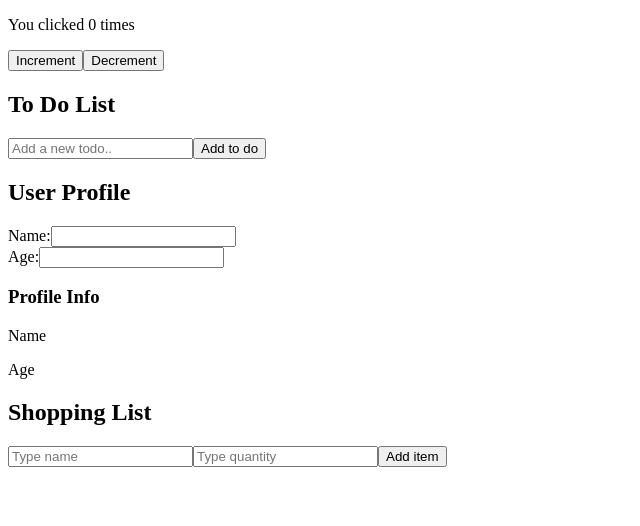
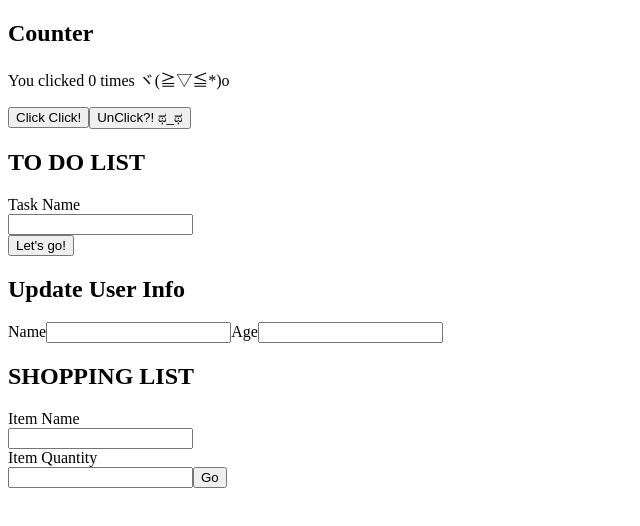
Before and after one commit to Maestro-Kira/react-practice-repository, a React (Vite) app: page / in a window 1280 px wide. Shown: the top 526 px of the page, without its empty margins (0-640 px from the left). Built offline with nearby package versions, Linux system fonts and the light colour scheme.

Commit message:
Practice react useState ShoppingList, Counter, Profile, ToDoList by myself

```diff
--- a/src/components/Counter.jsx
+++ b/src/components/Counter.jsx
@@ -1,30 +1,21 @@
 import { useState } from "react";
-import { useEffect } from "react";
 
 const Counter = () => {
-  const [count, setCount] = useState(() => {
-    let savedNumber = localStorage.getItem("number");
-    return savedNumber ? JSON.parse(savedNumber) : 0;
-  });
-
-  useEffect(() => {
-    localStorage.setItem("number", JSON.stringify(count));
-  }, [count]);
-
+  const [count, setCounter] = useState(0);
   const increment = () => {
-    setCount((prevCount) => prevCount + 1);
+    setCounter((prevNum) => prevNum + 1);
   };
 
   const decrement = () => {
-    setCount((prevCount) => prevCount - 1);
+    setCounter((prevNum) => prevNum - 1);
   };
 
   return (
     <div>
-      <p>You clicked {count} times</p>
-      <button onClick={increment}>Increment</button>
-
-      <button onClick={decrement}>Decrement</button>
+      <h1>Counter</h1>
+      <p>You clicked {count} times ヾ(≧▽≦*)o </p>
+      <button onClick={increment}>Click Click!</button>
+      <button onClick={decrement}>UnClick?! ಥ_ಥ</button>
     </div>
   );
 };
--- a/src/components/Profile.jsx
+++ b/src/components/Profile.jsx
@@ -1,51 +1,45 @@
 import { useState } from "react";
-
 const Profile = () => {
-  const [profile, setProfile] = useState({
+  const [userInfo, setUserInfo] = useState({
     name: "",
     age: "",
   });
 
-  const handleChange = (e) => {
-    console.log(e.target);
+  const changeData = (e) => {
+    e.preventDefault();
+    const { name, value } = e.target;
+    setUserInfo((previousData) => {
+      return {
+        ...previousData,
+        [name]: value,
+      };
+    });
+    console.log(userInfo);
+  };
 
-    const { name, value } = e.target;
-
-    setProfile((prevProfile) => ({
-      ...prevProfile,
-      [name]: value,
-    }));
-  };
   return (
     <div>
-      <h2>User Profile</h2>
-      <div>
-        <label>
-          Name:
+      <h1>Update User Info</h1>
+      <label>Name</label>
       <input
         type="text"
         name="name"
-            value={profile.name}
-            onChange={handleChange}
+        value={userInfo.name}
+        onChange={changeData}
       />
-        </label>
-      </div>
 
-      <div>
-        <label>
-          Age:
+      <label>Age</label>
       <input
         type="number"
         name="age"
-            value={profile.age}
-            onChange={handleChange}
+        value={userInfo.age}
+        onChange={changeData}
       />
-        </label>
-      </div>
-
-      <h3>Profile Info</h3>
-      <p>Name {profile.name}</p>
-      <p>Age {profile.age}</p>
+      <br />
+      <ul>
+        <p>{userInfo.name}</p>
+        <p>{userInfo.age}</p>
+      </ul>
     </div>
   );
 };
--- a/src/components/ShoppingList.jsx
+++ b/src/components/ShoppingList.jsx
@@ -1,49 +1,55 @@
 import { useState } from "react";
 
 const ShoppingList = () => {
-  const [items, setItems] = useState([]);
-  const [name, setName] = useState("");
-  const [quantity, setQuantity] = useState("");
-  const handleSubmit = (e) => {
+  const [cartItems, setCartItems] = useState([]);
+  const [itemName, setName] = useState("");
+  const [itemQuantity, setQuantity] = useState("");
+  const handleForm = (e) => {
     e.preventDefault();
-    if (!name || !quantity) {
-      return;
-    }
-
+    if (!itemName || !itemQuantity) return;
     const newItem = {
-      name,
-      quantity: parseInt(quantity),
+      itemName,
+      itemQuantity: Number(itemQuantity),
     };
 
-    setItems((prevItems) => [...prevItems, newItem]);
+    setCartItems((previousItems) => {
+      return [...previousItems, newItem];
+    });
     setName("");
     setQuantity("");
   };
 
   return (
     <div>
-      <h1>Shopping List</h1>
-      <form onSubmit={handleSubmit}>
+      <h1>SHOPPING LIST</h1>
+      <form onSubmit={handleForm}>
+        <label htmlFor="itemName">Item Name</label>
+        <br />
         <input
           type="text"
-          placeholder="Type name"
-          value={name}
+          name="itemName"
+          id="itemName"
+          value={itemName}
           onChange={(e) => setName(e.target.value)}
         />
 
+        <br />
+        <label htmlFor="itemQuantity">Item Quantity</label>
+        <br />
         <input
-          type="number"
-          placeholder="Type quantity"
-          value={quantity}
+          type="text"
+          name="itemQuantity"
+          id="itemQuantity"
+          value={itemQuantity}
           onChange={(e) => setQuantity(e.target.value)}
         />
-        <button type="submit">Add item</button>
+        <button type="submit">Go</button>
       </form>
 
       <ul>
-        {items.map((item, index) => (
+        {cartItems.map((item, index) => (
           <li key={index}>
-            {item.name} - Quantity: {item.quantity}
+            Item name {item.itemName}. Quantity: {item.itemQuantity}
           </li>
         ))}
       </ul>
--- a/src/components/ToDoList.jsx
+++ b/src/components/ToDoList.jsx
@@ -1,40 +1,38 @@
 import { useState } from "react";
 
 const ToDoList = () => {
-  const [todos, setToDos] = useState([]);
-
-  const [inputValue, setInputValue] = useState("");
-
-  const handleSubmit = (e) => {
+  const [tasks, setTasks] = useState([]);
+  const [task, setTask] = useState("");
+  const handleForm = (e) => {
     e.preventDefault();
-
-    if (inputValue.trim()) {
-      setToDos([...todos, inputValue]);
-      setInputValue("");
+    if (task === "") {
+      return;
     }
+    setTasks((previousTasks) => {
+      return [...previousTasks, task];
+    });
+    setTask("");
   };
-
-  const handleChange = (e) => {
-    setInputValue(e.target.value);
-  };
-
   return (
     <div>
-      <h1>To Do List</h1>
-      <form onSubmit={handleSubmit}>
+      <h1>TO DO LIST</h1>
+      <form onSubmit={handleForm}>
+        <label htmlFor="name">Task Name</label>
+        <br />
         <input
           type="text"
-          value={inputValue}
-          placeholder="Add a new todo.."
-          onChange={handleChange}
+          id="name"
+          name="name"
+          value={task}
+          onChange={(e) => setTask(e.target.value)}
         />
-
-        <button type="submit">Add to do</button>
+        <br />
+        <button type="submit">Let&#39;s go!</button>
       </form>
 
       <ul>
-        {todos.map((todo, index) => (
-          <li key={index}>{todo}</li>
+        {tasks.map((task, index) => (
+          <li key={index}>{task}</li>
         ))}
       </ul>
     </div>
```
Lines whose indentation alone changed are shown as unchanged.
